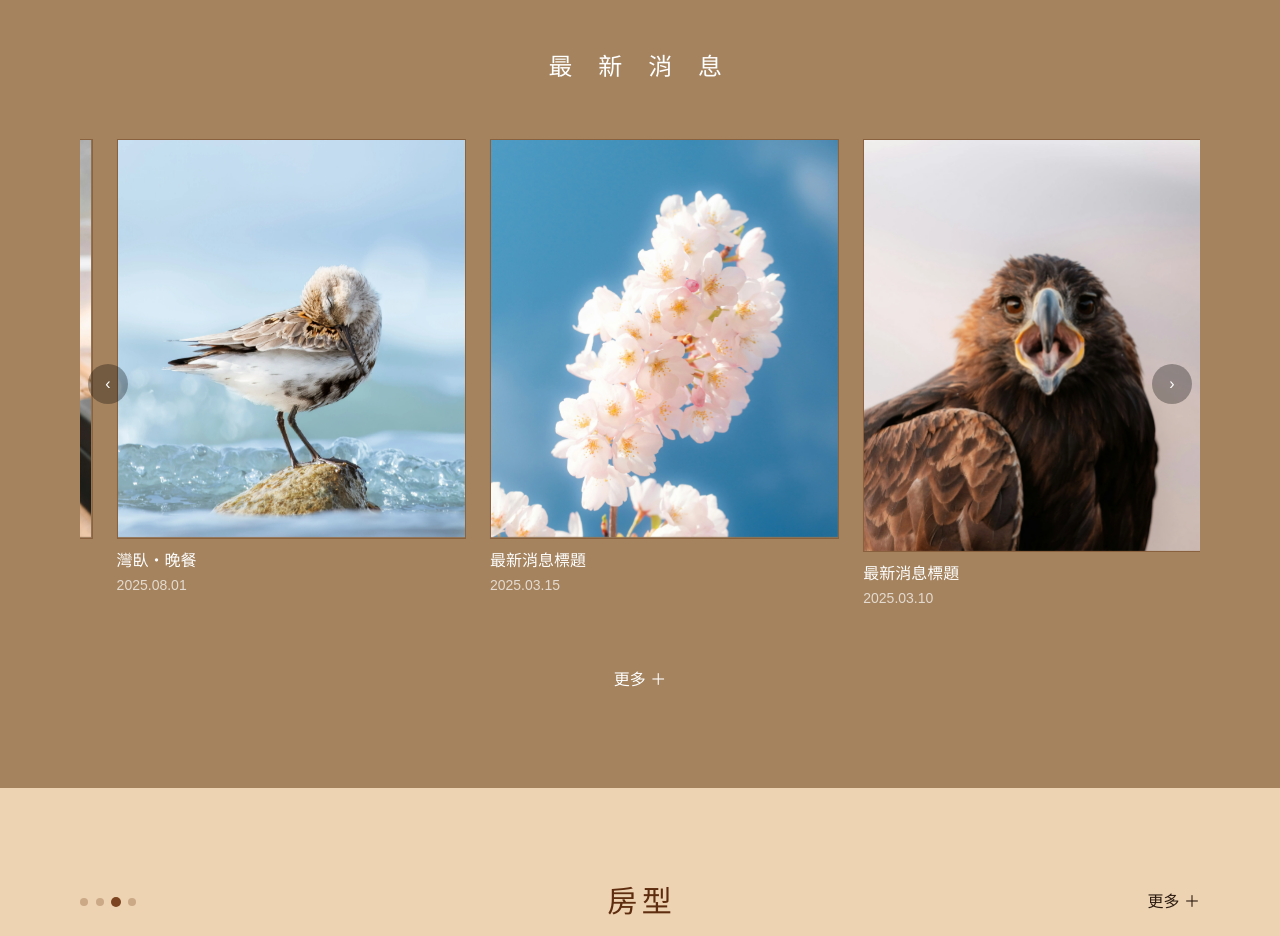
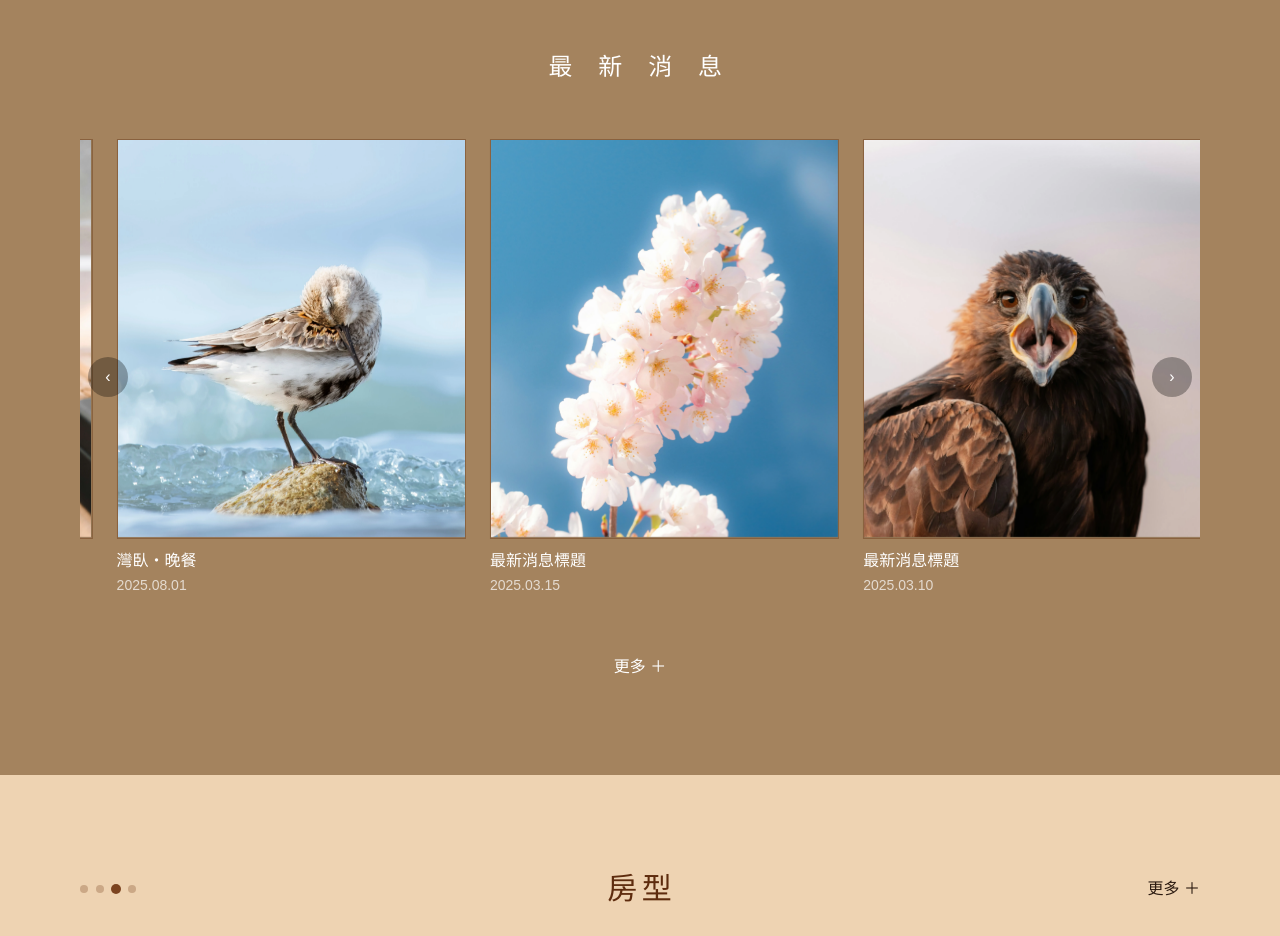
Before and after one commit to ianshih69/mumbao-website, a Next.js app: page / in a window 1280 px wide. Shown: the part 1220-2156 px from the top of the page. Built offline with nearby package versions, Linux system fonts and the light colour scheme.

Commit message:
page3 調整字位置done

```diff
--- a/components/LatestNewsSection.tsx
+++ b/components/LatestNewsSection.tsx
@@ -104,7 +104,7 @@ export default function LatestNewsSection() {
               style={{ transform: `translateX(-${translatePct}%)` }}
             >
               {NEWS_ITEMS.map((item, idx) => (
-                <div key={item.image} style={{ width: `${100 / visible}%` }} className={`shrink-0 flex flex-col ${idx === 0 ? 'pl-0 pr-2 md:pr-3' : idx === NEWS_ITEMS.length - 1 ? 'pl-2 md:pl-3 pr-0' : 'px-2 md:px-3'}`}>
+                <div key={item.image} style={{ width: `${100 / visible}%` }} className="shrink-0 flex flex-col px-2 md:px-3">
                   {/* 圖片容器：固定高度 */}
                   <div className="relative w-full aspect-[7/8] overflow-hidden border border-[var(--border-main)]/40 bg-black/10 shrink-0">
                     <OverlayCard
```
